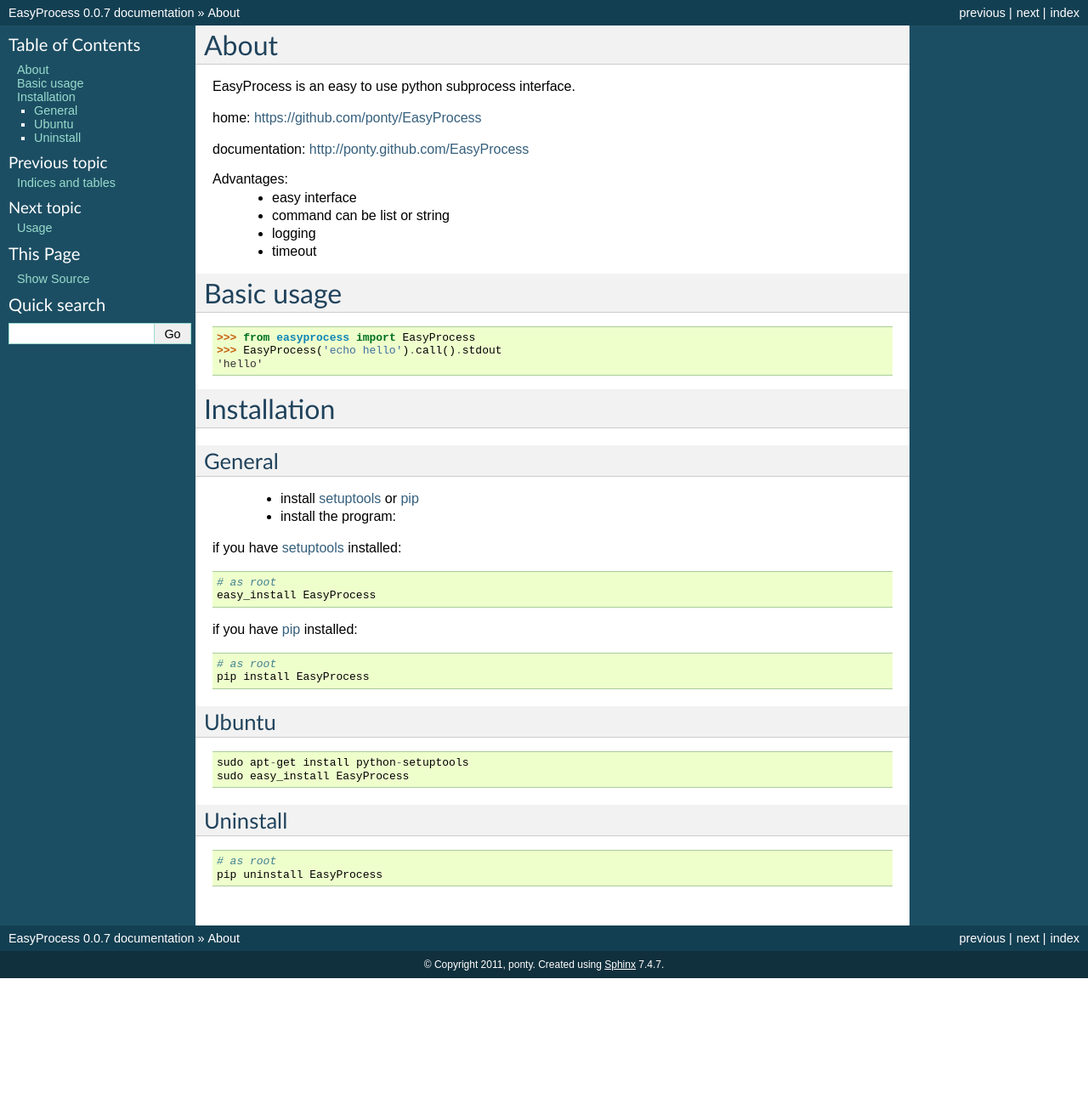
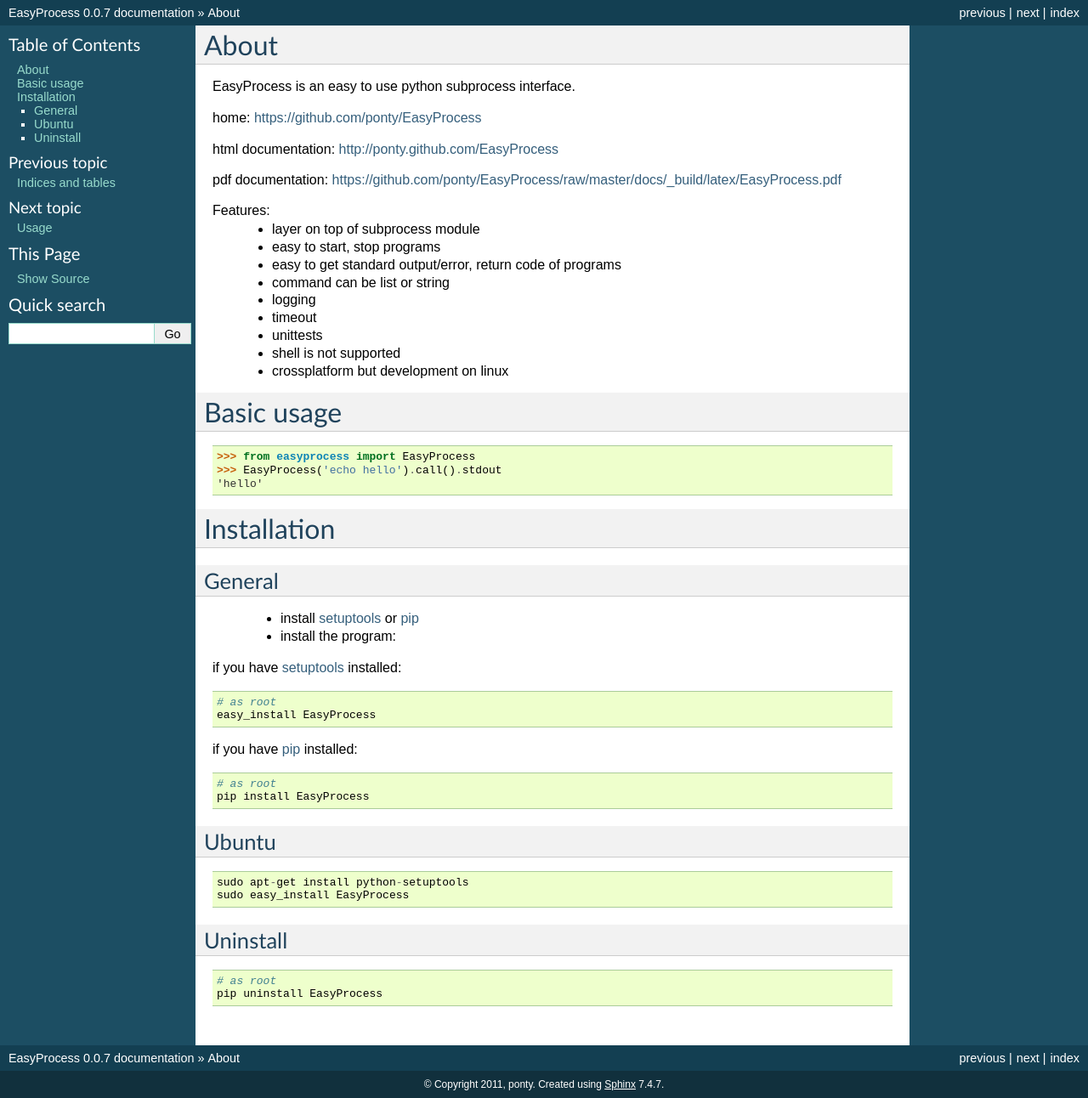
Before and after one commit to ponty/EasyProcess, a Sphinx documentation site: the page built from docs/readme.rst, in a window 1280 px wide. Shown: the whole page at 85% size. Built offline with Sphinx 7.4.7, drawn with Linux system fonts in a browser that asks for light colours; the version number is read from the project's files by our own code; before the commit the page ends 1151 px from its top, so only the background shows below that.

Commit message:
more doc

```diff
--- a/README.rst
+++ b/README.rst
@@ -2,13 +2,21 @@
 
 home: https://github.com/ponty/EasyProcess
 
-documentation: http://ponty.github.com/EasyProcess
+html documentation: http://ponty.github.com/EasyProcess
 
-Advantages:
- - easy interface
+pdf documentation: https://github.com/ponty/EasyProcess/raw/master/docs/_build/latex/EasyProcess.pdf
+
+
+Features:
+ - layer on top of subprocess module
+ - easy to start, stop programs
+ - easy to get standard output/error, return code of programs
  - command can be list or string
  - logging
  - timeout
+ - unittests
+ - shell is not supported
+ - crossplatform but development on linux
 
 Basic usage
 ============
```
Also changed, not shown: docs/usage.rst (+10 -1 lines).
